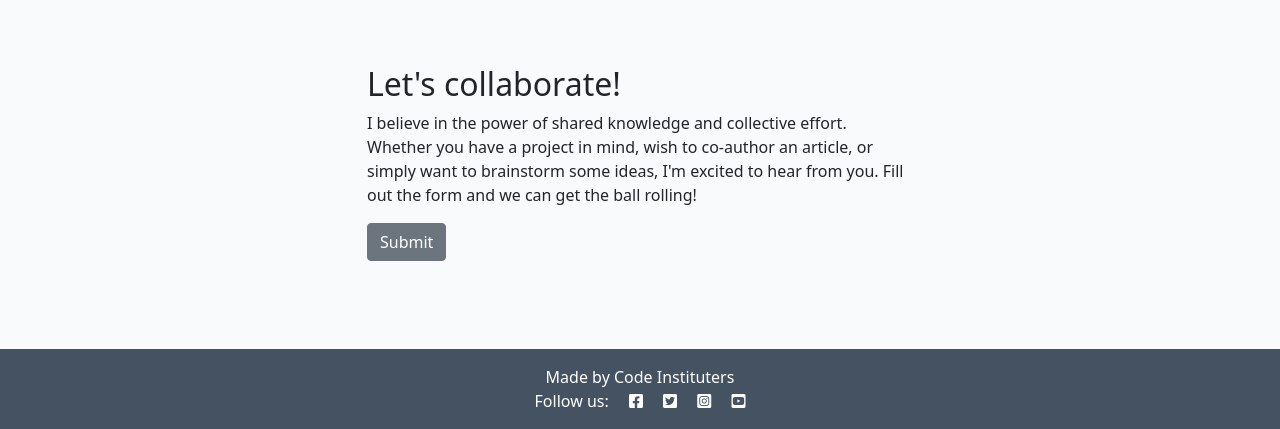
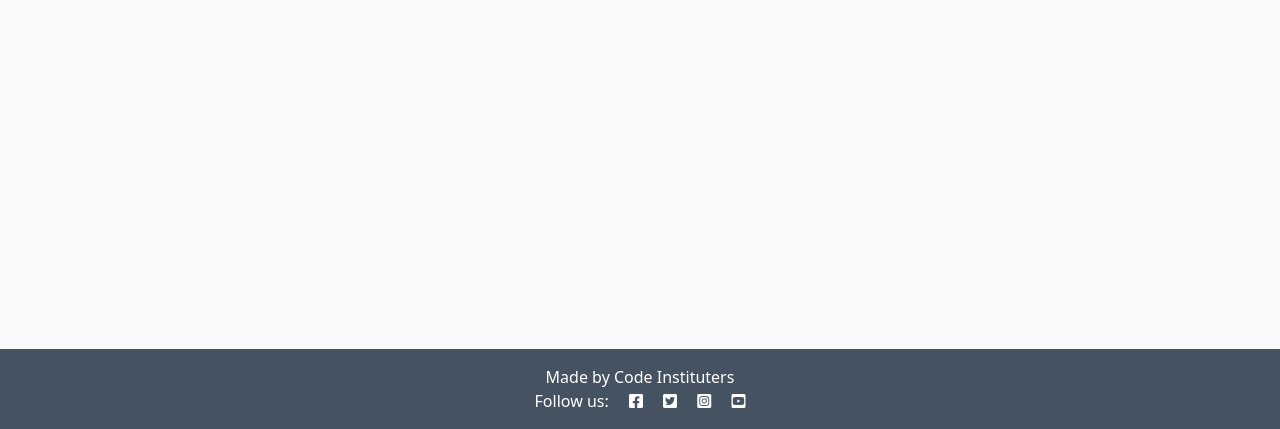
Before and after one commit to Oscar-Ivs/django-blog, a Django app: page /about/ in a window 1280 px wide. Shown: the part 371-800 px from the top of the page. Run offline with Django 5.2, Linux system fonts and the light colour scheme; tables that the repository leaves empty hold one stand-in row (values such as "Sample post"); parts of the project's set-up code (start-up, migrations or seed data) failed here and were passed over; some libraries are stand-ins or nearby versions.

Commit message:
Revert "Added coloborate"
This reverts commit 376a0f0c2c8c3c71c300a49cf19eca282c93e7d0.

```diff
--- a/about/models.py
+++ b/about/models.py
@@ -1,22 +1,12 @@
 from django.db import models
 
 # Create your models here.
-
+from django.db import models
 
 class About(models.Model):
     title = models.CharField(max_length=200)
+    content = models.TextField()
     updated_on = models.DateTimeField(auto_now=True)
-    content = models.TextField()
 
     def __str__(self):
         return self.title
-
-
-class CollaborateRequest(models.Model):
-    name = models.CharField(max_length=200)
-    email = models.EmailField()
-    message = models.TextField()
-    read = models.BooleanField(default=False)
-
-    def __str__(self):
-        return f"Collaboration request from {self.name}"
--- a/about/templates/about/about.html
+++ b/about/templates/about/about.html
@@ -1,42 +1,8 @@
-{% extends 'base.html' %}
-{% load static %}
-{% load crispy_forms_tags %}
-
+{% extends "base.html" %}
 {% block content %}
 <div class="container mt-5">
-  <div class="row">
-    <div class="col-12 col-md-4 text-center">
-      <img src="{% static 'images/nobody.jpg' %}" width="75%">
-    </div>
-    <div class="col-12 col-md-8">
-      <h2>{{ about.title }}</h2>
-      {{ about.content | safe }}
-    </div>
-  </div>
-  <div class="row">
-    <div class="col text-right">
-      <!-- Updated on field goes in here -->
-
-      <p class="text-end"><em>Updated on: {{ about.updated_on }}</em></p>
-    </div>
-  </div>
-  <div class="row justify-content-center">
-    <div class="col-12 col-md-6 my-5">
-      <h2>Let's collaborate!</h2>
-      <p>I believe in the power of shared knowledge and collective effort.
-        Whether you have a project in mind, wish to co-author
-        an article, or simply want to brainstorm some ideas,
-        I'm excited to hear from you. Fill out the form
-        and we can get the ball rolling!</p>
-
-      <!-- add your form here. Your submit button should
-                                have the classes of btn, btn-secondary -->
-      <form method="post">
-        {{ collaborate_form | crispy }}
-        {% csrf_token %}
-        <button class="btn btn-secondary" type="submit">Submit</button>
-      </form>
-    </div>
-  </div>
+    <h1>{{ about.title }}</h1>
+    <p>{{ about.content|safe }}</p>
+    <p><em>Last updated: {{ about.updated_on|date:"d M Y H:i" }}</em></p>
 </div>
-{% endblock content %}
+{% endblock %}
--- a/blog/views.py
+++ b/blog/views.py
@@ -30,6 +30,8 @@ def post_detail(request, slug):
     comments = post.comments.all().order_by("-created_on")
     comment_count = post.comments.filter(approved=True).count()
 
+
+
     if request.method == "POST":
         comment_form = CommentForm(data=request.POST)
         if comment_form.is_valid():
```
Also changed, not shown: about/admin.py (+4 -17 lines), blog/forms.py (+6 -16 lines).
